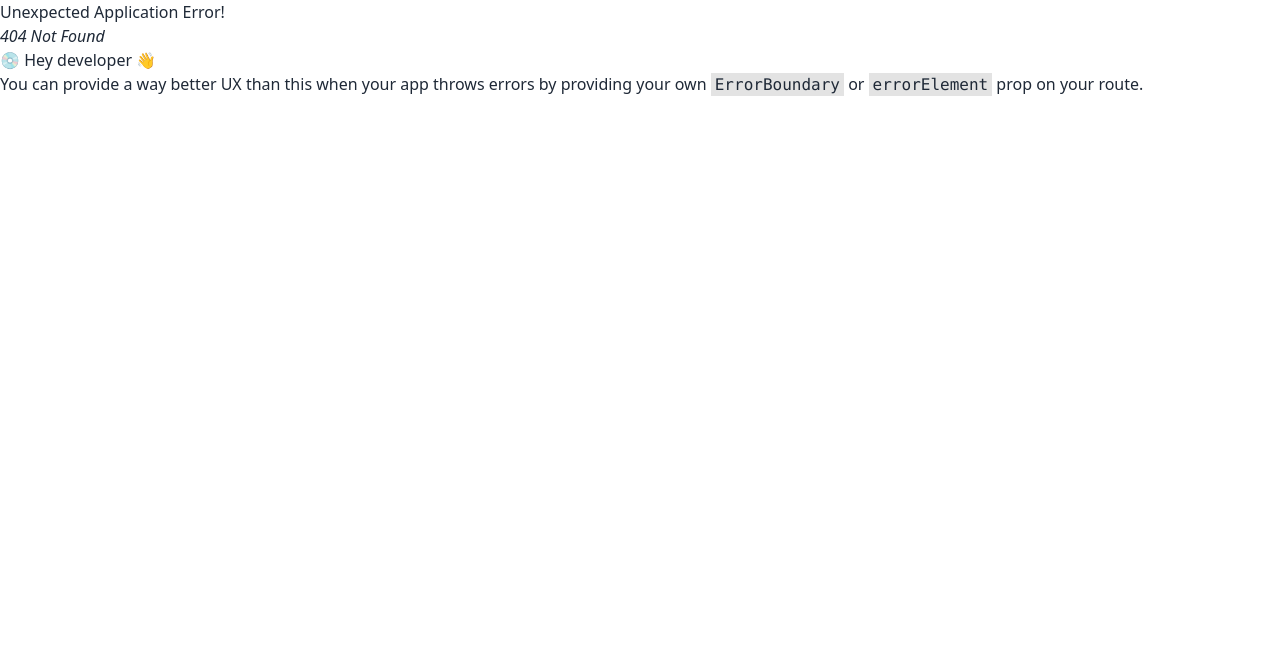
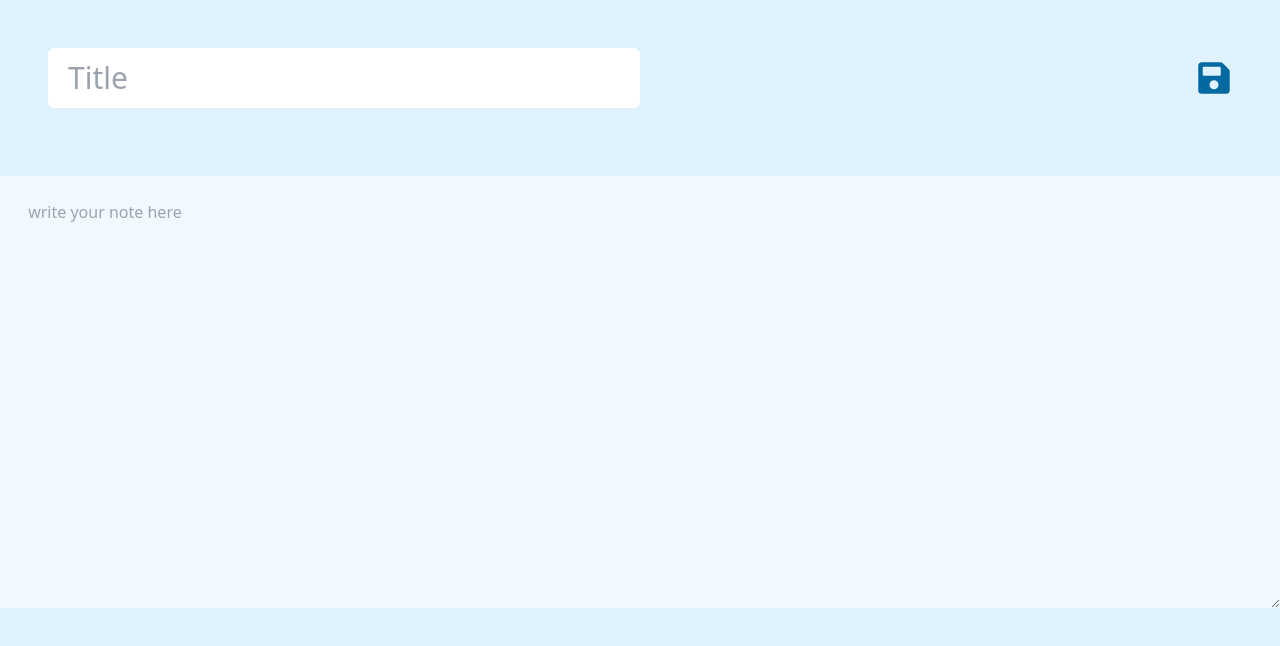
Before and after one commit to shafin90/notes-client, a React (Vite) app: page /note in a window 1280 px wide. Before the commit this address had no page. Shown: the top 646 px of the page. Built offline with nearby package versions, Linux system fonts and the light colour scheme; no server answers.

Commit message:
post method complete

```diff
--- a/src/components/AuthProvider/AuthProvider.jsx
+++ b/src/components/AuthProvider/AuthProvider.jsx
@@ -1,6 +1,6 @@
-import { createContext, useState } from "react";
+import { createContext, useEffect, useState } from "react";
 import { app } from "../../../firebase.config";
-import { getAuth, createUserWithEmailAndPassword, signInWithEmailAndPassword, GoogleAuthProvider, signInWithPopup, signOut } from "firebase/auth";
+import { getAuth, createUserWithEmailAndPassword, signInWithEmailAndPassword, GoogleAuthProvider, signInWithPopup, signOut, onAuthStateChanged } from "firebase/auth";
 
 export const authContext = createContext();
 const auth = getAuth(app);
@@ -9,12 +9,15 @@ const provider = new GoogleAuthProvider();
 
 const AuthProvider = ({ children }) => {
     // State declaration==========================================================================================
-    const [user, setUser] = useState(null);
-    const [name, setName] = useState(null);
-    const [email, setEmail] = useState(null);
-    const [password, setPassword] = useState(null);
-    const [confirmPassword, setConfirmPassword] = useState(null);
-    const [error, setError] = useState(null);
+    const [user, setUser] = useState(null); //loggedIn user's information
+    const [name, setName] = useState(null); // name of from registration and login form
+    const [email, setEmail] = useState(null); // email of from registration and login form
+    const [password, setPassword] = useState(null); // password of from registration and login form
+    const [confirmPassword, setConfirmPassword] = useState(null); // confrim password of from registration and login form
+    const [error, setError] = useState(null); // error while completing registration and login or any functionalities
+    const [noteslist, setNotesList] = useState(null) // List of all notes
+    const [note, setNote] = useState(null) // particular note that is being wriiten by user
+    const [noteTitle, setNoteTitle] = useState(null) // Title of the note
 
     // Function to create account, login account====================================================================
 
@@ -82,6 +85,61 @@ const AuthProvider = ({ children }) => {
         });
     }
 
+
+    // CRUD operation = Post, Delete, Update and Get all the data from Database=========================================
+
+    // 1. Function to handle Post method========
+    const handlePost = () => {
+        fetch('http://localhost:5000/addNote', {
+            method: 'POST',
+            headers: {
+                'content-type': 'application/json'
+            },
+            body: JSON.stringify({ title: noteTitle, note: note, email: user?.email })
+        })
+            .then(res => res.json())
+            .then(data => console.log(data))
+
+    }
+
+    // 2. Function to handle Delete operation========
+    const handleDelete = () => {
+
+    }
+
+    // 3. Function to Get data =============
+    const handleGetData = () => {
+        fetch('http://localhost:5000/noteCollection')
+        .then(res=>res.json())
+        .then(data=>setNotesList(data))
+
+    }
+
+    // 4. Function to Update data===========
+    const handleUpdate = () => {
+
+    }
+
+
+
+    // Observer==========================================================================================================
+    // Listen for authentication state changes
+    useEffect(() => {
+        const unsubscribe = onAuthStateChanged(auth, (user) => {
+            if (user) {
+                // User is signed in
+                setUser(user);
+            } else {
+                // User is signed out
+                setUser(null);
+            }
+        });
+
+        // Clean up the subscription when the component unmounts
+        return () => unsubscribe();
+    }, []);
+
+
     // all state and function that will be used all over the application==================================================
     const passedValue = {
         name,
@@ -98,7 +156,14 @@ const AuthProvider = ({ children }) => {
         handleGoogle,
         handleLogin,
         handleRegister,
-        handleLogout
+        handleLogout,
+        handlePost,
+        handleDelete,
+        handleUpdate,
+        handleGetData,
+        setNote,
+        setNoteTitle,
+        noteslist
     }
 
     return (
--- a/src/components/CustomNavbar/CustomNavbar.jsx
+++ b/src/components/CustomNavbar/CustomNavbar.jsx
@@ -25,7 +25,16 @@ const CustomNavbar = () => {
                 </div>
 
                 <div className="navbar-end">
-                    <AiFillFileAdd className=' me-4 text-sky-500 text-4xl hover:text-5xl transition-all cursor-pointer'></AiFillFileAdd>
+                    <AiFillFileAdd
+                    className= {
+                        user!==null?
+                        ' me-4 text-sky-500 text-4xl hover:text-5xl transition-all cursor-pointer':
+                        'hidden'
+                        }
+                        onClick={e=>navigate('/note')} // redirect user to the note writing page
+                        >
+
+                        </AiFillFileAdd>
                     {user === null
                         ?
                         <a className="btn bg-sky-700 hover:bg-sky-800 text-slate-50 transition-all" onClick={login}>Login</a>
--- /dev/null
+++ b/src/components/NoteList/NoteList.jsx
@@ -0,0 +1,12 @@
+//  This component contains the list of all notes
+//  This component is shown in the homa page after customNavbar component
+
+const NoteList = () => {
+    return (
+        <div className=" w-11/12 h-auto mx-auto mt-7 bg-slate-700">
+
+        </div>
+    );
+};
+
+export default NoteList;
--- a/src/main.jsx
+++ b/src/main.jsx
@@ -10,6 +10,7 @@ import Home from './pages/Home/Home';
 import LoginPage from './pages/LoginPage/LoginPage';
 import RegistrationPage from './pages/RegistrationPage/RegistrationPage';
 import AuthProvider from './components/AuthProvider/AuthProvider';
+import CreateNote from './pages/CreateNote/CreateNote';
 
 const router = createBrowserRouter([
   {
@@ -27,6 +28,10 @@ const router = createBrowserRouter([
   {
     path: '/registration',
     element: <RegistrationPage></RegistrationPage>
+  },
+  {
+    path:'/note',
+    element:<CreateNote></CreateNote>
   }
 ]);
 
--- /dev/null
+++ b/src/pages/CreateNote/CreateNote.jsx
@@ -0,0 +1,53 @@
+// In this page user write their note.
+// At the top, User have to give a title of the note
+// After that, user can write the note
+import { useContext } from 'react';
+import {FaSave} from 'react-icons/fa'
+import { authContext } from '../../components/AuthProvider/AuthProvider';
+const CreateNote = () => {
+    // Reiciving State and Function from AuthProvider component through context API
+    const {handlePost, setNote, setNoteTitle, noteTitle, note} = useContext(authContext)
+
+    // Function to start post operation
+    const post =()=>{
+        handlePost();
+        setNote(null)
+        setNoteTitle(null)
+    }
+
+    return (
+        <div className=" w-screen h-screen bg-sky-100  overflow-y-scroll overflow-x-hidden">
+            {/* Title and save button container */}
+            <div className=" flex justify-between items-center  p-12">
+                {/* Title */}
+                <input
+                onChange={e=>setNoteTitle(e.target.value)}
+                type="text"
+                placeholder="Title"
+                className=' w-6/12 rounded-md px-5 py-3 focus:outline-none text-3xl'
+                value={noteTitle}
+                />
+
+
+                {/* Save button */}
+                <FaSave onClick={post} className=' text-sky-700 text-4xl hover:text-sky-900 cursor-pointer transition-all'></FaSave>
+            </div>
+
+            {/* Note writing */}
+            <div className=' w-screen h-5/6 mt-5 flex justify-center items-start'>
+                <textarea
+                onChange={e=>setNote(e.target.value)}
+                type="text"
+                placeholder=' write your note here'
+                rows={16}
+                cols={160}
+                className=' p-6 bg-sky-50 focus:outline-none'
+                value={note}
+                />
+            </div>
+
+        </div>
+    );
+};
+
+export default CreateNote;
--- a/src/pages/Home/Home.jsx
+++ b/src/pages/Home/Home.jsx
@@ -2,11 +2,13 @@
 //  User will see button to add note and login/logout button.
 
 import CustomNavbar from "../../components/CustomNavbar/CustomNavbar";
+import NoteList from "../../components/NoteList/NoteList";
 
 const Home = () => {
     return (
         <div className=" bg-sky-50 w-screen h-screen">
             <CustomNavbar></CustomNavbar>
+            <NoteList></NoteList>
 
         </div>
     );
```
